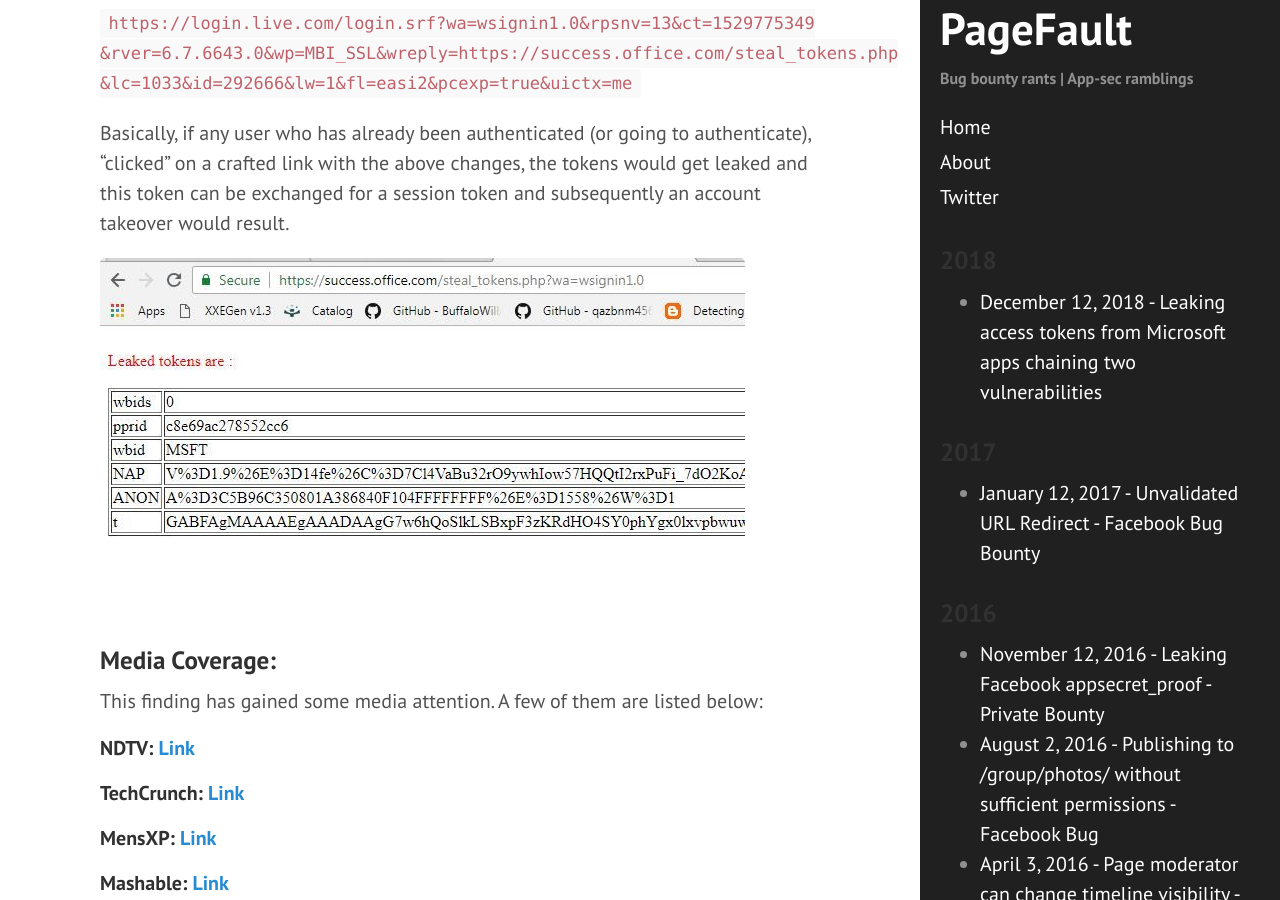
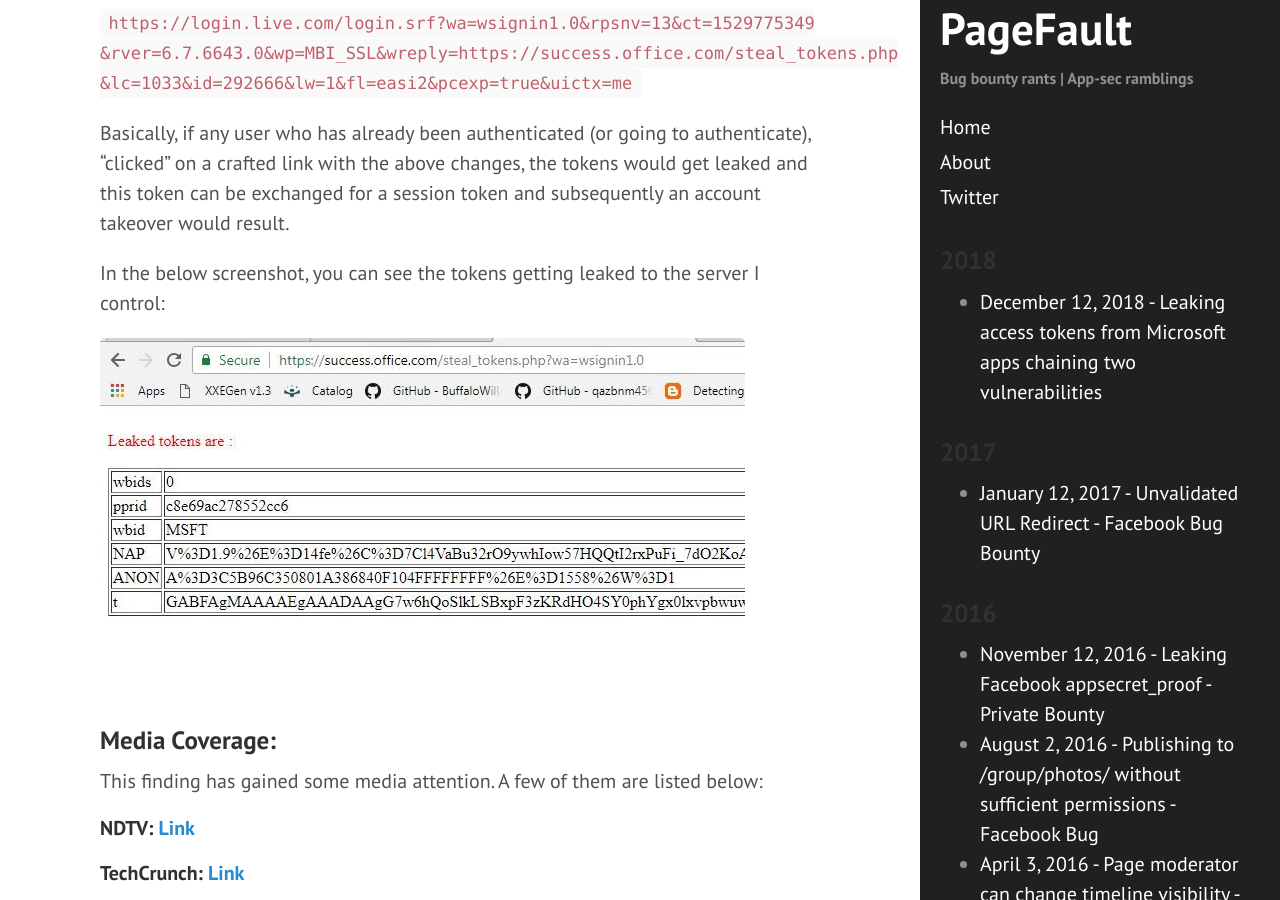
Before and after one commit to sahadnk72/sahadnk72.github.io, a Jekyll site: the page built from _posts/2018-12-12-office-subd.md, in a window 1280 px wide and 900 px high, scrolled down 987 px. Built offline with Jekyll 4.4.1, drawn with Linux system fonts in a browser that asks for light colours.

Commit message:
Update 2018-12-12-office-subd.md

```diff
--- a/_posts/2018-12-12-office-subd.md
+++ b/_posts/2018-12-12-office-subd.md
@@ -31,11 +31,10 @@ Since one of their subdomain was in my control, I could use the domain as a vali
 
 Basically, if any user who has already been authenticated (or going to authenticate), "clicked" on a crafted link with the above changes, the tokens would get leaked and this token can be exchanged for a session token and subsequently an account takeover would result.
 
+In the below screenshot, you can see the tokens getting leaked to the server I control:
 
 <img src="https://raw.githubusercontent.com/sahadnk72/sahadnk72.github.io/master/files/outlook.jpg" />
-
 <a href="https://www.safetydetective.com/blog/microsoft-outlook/"></a>
-
 ### Media Coverage:
 
 This finding has gained some media attention. A few of them are listed below:
```
